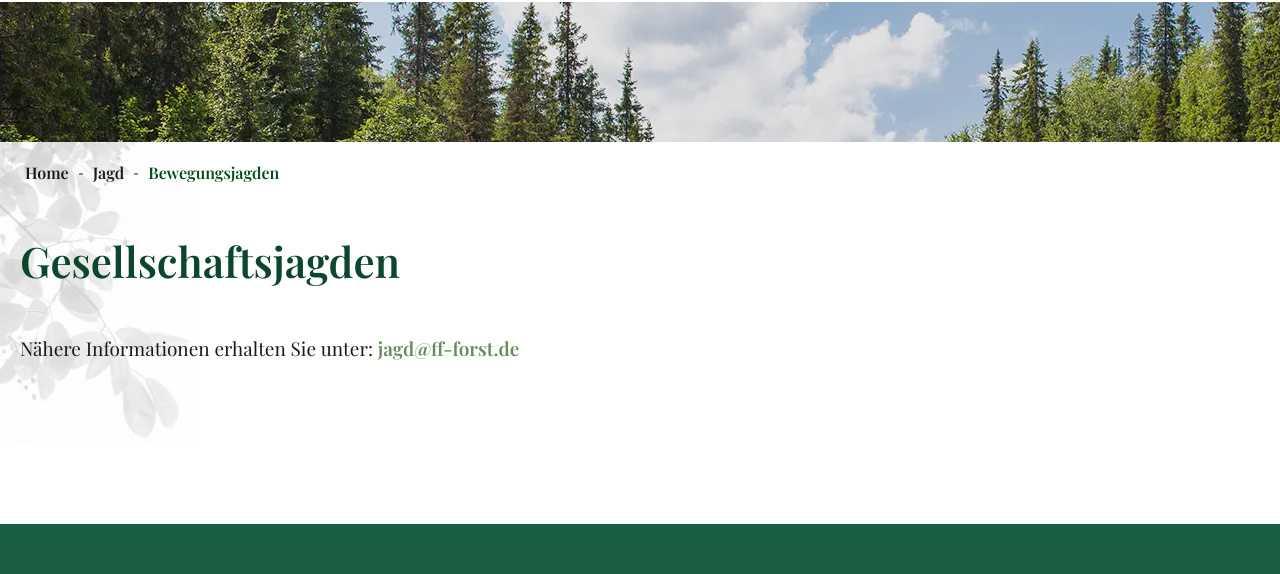
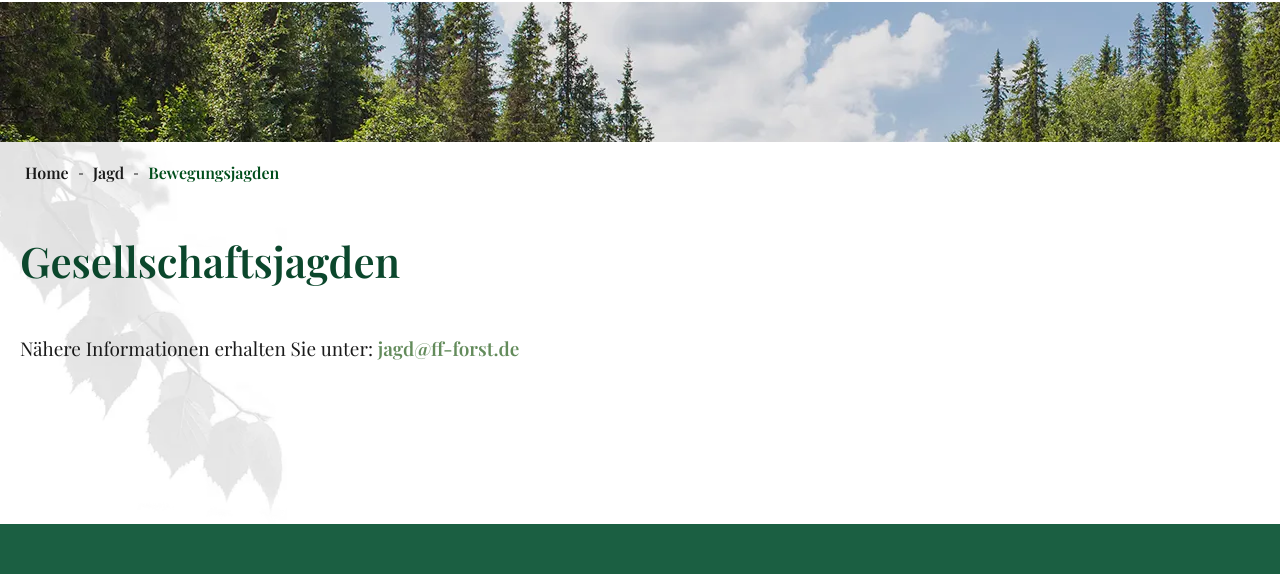
Before and after one commit to dkit150750/Deutschland, a website: page src/bewegungsjagden.html in a window 1280 px wide. Shown: the part 68-642 px from the top of the page. Drawn offline with Linux system fonts and the light colour scheme.

Commit message:
fix zweig

```diff
--- a/src/bewegungsjagden.html
+++ b/src/bewegungsjagden.html
@@ -312,7 +312,7 @@
 		<div class="parallax"></div>
 
 		<div class="main__inner">
-			<img class="main__zweig" src="./images/zweig-1.webp" alt="" />
+			<img class="main__zweig" src="./images/zweig-2.webp" alt="" />
 			<div class="breadcrumbs">
 				<div class="breadcrumbs__container">
 					<ol class="breadcrumbs__list">
--- a/src/inner-page.css
+++ b/src/inner-page.css
@@ -4,8 +4,15 @@
 @import './styles/components/parallax.css';
 @import './styles/components/breadcrumbs.css';
 
+.main {
+	grid-auto-rows: auto;
+	grid-template-rows: min-content;
+}
+
 .main__inner {
 	position: relative;
+
+	height: 100%;
 }
 
 .main__zweig {
```
